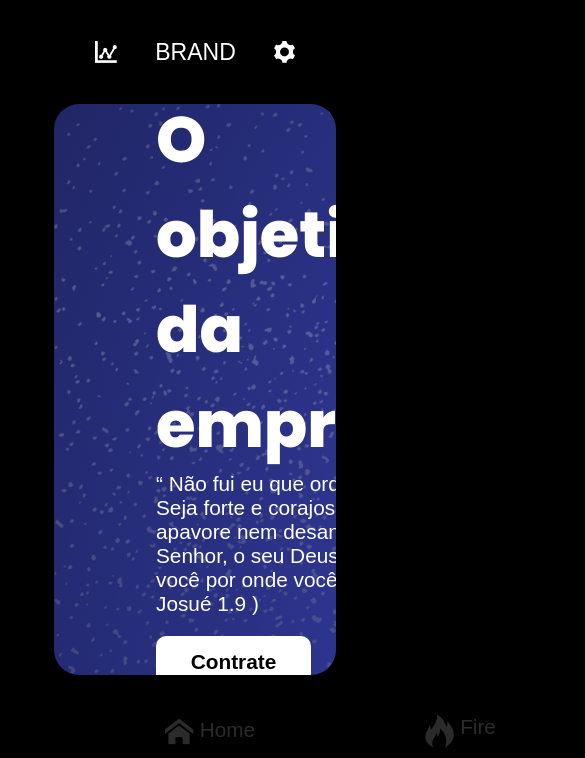
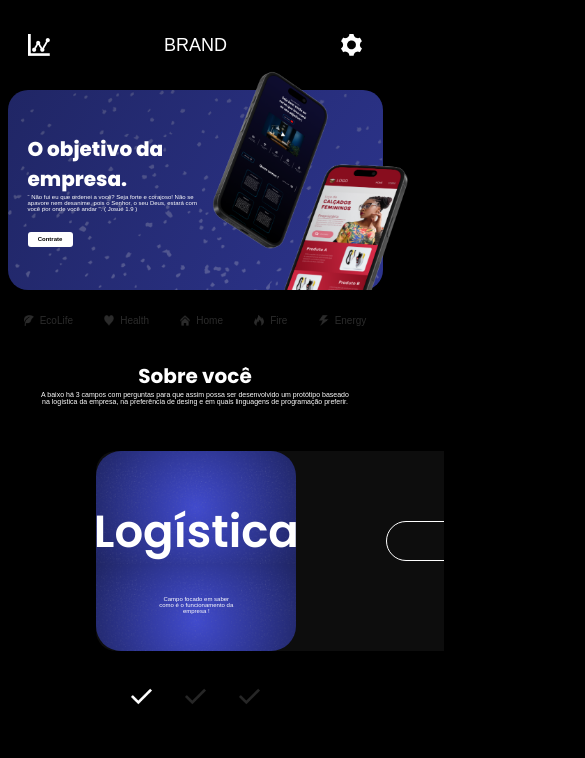
Before and after one commit to Gustavoo-Campos/land-brand, a plain HTML site: page index.html in a window 390 px wide. Shown: the top 758 px of the page, 585 px wide, since content can reach past the window. Drawn offline with Linux system fonts and the light colour scheme; a web font is replaced by a local one.

Commit message:
Primeira parte mobile
header e section one ok!

```diff
--- a/index.html
+++ b/index.html
@@ -17,9 +17,9 @@
 
     <img src="src/img/grafico.png" alt="">
     <span><p id="brand">brand</p></span>
+    <img src="src/img/engrenagem.png" alt="" id="engre">
 
 
-<img src="src/img/engrenagem.png" alt="" id="engre">
 
 <div id="config" class="config-out">
 
@@ -66,6 +66,7 @@
 
 
 <section id="one">
+
     <div id="hero">
 
         <div id="text">
@@ -74,11 +75,12 @@
         <button id="contrat"><p class="inbut">Contrate</p></button>
         </div>
 
-        <img src="src/img/set.png" alt="" id="set">
+
 
         <img src="src/img/phones.png" alt="" id="phones">
+    </div>
 
-    </div>
+
 
     <ul class="marcas">
         <li class="logo">
--- a/src/main.css
+++ b/src/main.css
@@ -18,7 +18,9 @@
 
 body{
     background-color: black;
-    padding: 0px 54px;
+    display: flex;
+    flex-direction: column;
+    align-items: center;
 
 }
 
@@ -33,8 +35,8 @@ p{
 h1{
     color: white;
     font-family: "Poppins", sans-serif;
-    font-weight: 700;
     font-style: normal;
+    font-weight: 700px;
     color: white;
     font-size: 55px;
 }
@@ -145,9 +147,46 @@ header{
     font-family: "Sulphur Point", sans-serif;
     font-weight: 300;
     font-style: normal;
-    font-size: 1.3rem;
     margin-left: 10px;
 }
+
+
+
+
+@media screen and (max-width: 450px ){
+
+
+
+
+    header{
+        width:calc(100vw - 15px);
+        height: 90px;
+        padding: 0px 20px;
+
+    }
+
+
+
+
+
+
+
+    #brand{
+        font-size: 18px;
+    }
+}
+
+
+
+
+
+
+
+
+
+
+
+
 
 
 /* - - - - - - - - - - - - - main - - - - - - - - - - - - - - */
@@ -158,11 +197,14 @@ header{
 
 #one{
     margin-bottom: 50px;
+    display: flex;
+    flex-direction: column;
+    align-items: center;
 }
 
 
 #hero{
-    width: calc(100vw - 108px);
+    width: calc(100vw - 110px);
     height: 571px;
     border-radius: 25px;
     background-image: url(img/back-hero.png);
@@ -170,7 +212,7 @@ header{
     flex-direction: row;
     align-items: center;
     overflow: hidden;
-    padding: 0px 102px;
+    padding: 0px 50px;
     box-sizing: border-box;
     gap: 60px;
 }
@@ -209,24 +251,26 @@ header{
 
 
 #set{
-    transform: translate(590px, 250px);
-    position: absolute;
+
+    position: relative;
 }
 
 
 #phones{
-    transform: translate(650px, -59px);
+    transform: translate(700px, -62px);
+    width: 580px;
     position: absolute;
 
 }
 
 
 .marcas{
+
     display: flex;
     flex-direction: row;
     align-items: center;
     justify-content: center;
-    gap: 170px;
+    gap: 14vw;
     margin: 40px 0px;
     text-decoration: none;
     list-style: none;
@@ -432,3 +476,156 @@ li > p{
 .ok-in{
     opacity: 15%;
 }
+
+
+
+
+
+
+
+@media screen and (max-width: 450px ){
+
+
+
+
+    #one{
+        margin-bottom: 10px;
+    }
+
+
+
+
+    #hero{
+        width: calc(100vw - 15px);
+        height: 200px;
+        border-radius: 20px;
+        padding: 0px 20px;
+}
+
+
+
+
+
+
+
+    #master{
+        font-family: "Poppins", sans-serif;
+        font-weight: 800;
+        font-style: normal;
+        color: white;
+        font-size: 20px;
+    }
+
+
+
+
+
+
+
+
+
+    p{
+        font-size: 6px;
+    }
+
+
+
+    #phones{
+
+        width: 200px;
+        position: absolute;
+        transform: translate(180px, -20px);
+    }
+
+
+
+    #contrat{
+        width: 45px;
+        height: 15px;
+        border-radius: 3px;
+        margin-top: 20px;
+        background-color: white;
+        border: none;
+    }
+
+
+
+
+
+
+    .marcas{
+
+
+        gap: 8vw;
+        margin: 25px 0px;
+        text-decoration: none;
+        list-style: none;
+    }
+
+   .marc{
+    font-size: 10px;
+   }
+
+
+    .patroc{
+    width: 10px;
+    }
+
+
+
+
+    .seg{
+        font-size: 20px;
+        text-align: center;
+
+    }
+
+
+
+
+    #sub-title{
+        font-size: 7px;
+    }
+
+
+
+
+.info{
+    width: 380px ;
+    height: 200px;
+    border-radius: 20px;
+    display: flex;
+    flex-direction: row;
+    align-items: center;
+    background-color: #0D0D0D;
+    margin: auto;
+    margin-top: 46px;
+
+}
+
+
+
+    .blue-in{
+        width: 200px ;
+        height: 200px;
+        border-radius: 25px;
+        display: flex;
+        flex-direction: column;
+        align-items: center;
+        background-image: url(img/back-hero.png);
+        background-size: contain;
+        padding: 47px 0px 0px 0px;
+    }
+
+
+
+
+
+#mockup{
+
+    position: relative;
+}
+
+
+
+    }
```
